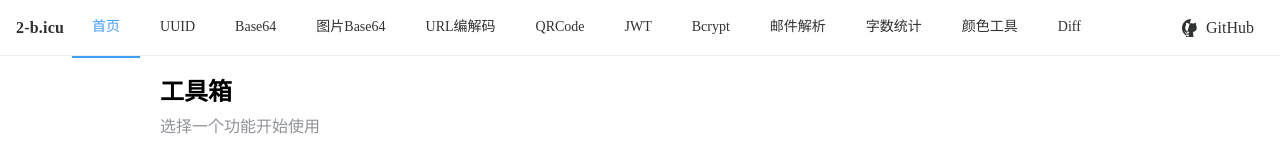
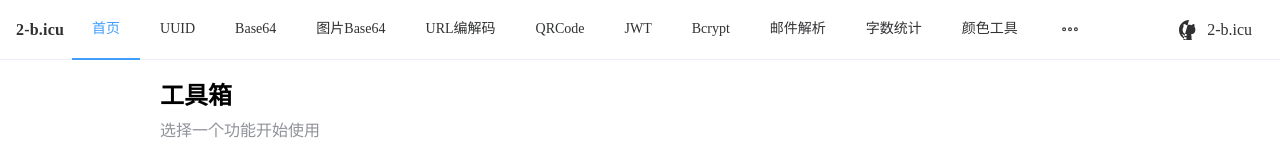
Before and after one commit to eya46/2-b.icu, a Nuxt app: page / in a window 1280 px wide. Shown: the top 152 px of the page. Built offline with nearby package versions, Linux system fonts and the light colour scheme.

Commit message:
fix: restore original github icon and text

```diff
--- a/app.vue
+++ b/app.vue
@@ -30,7 +30,6 @@
         mode="horizontal"
         :default-active="route.path"
         router
-        :unique-opened="true"
       >
         <el-menu-item v-for="item in navItems" :key="item.path" :index="item.path">
           {{ item.label }}
@@ -39,9 +38,9 @@
 
       <a href="https://github.com/eya46/2-b.icu" target="_blank" class="github-link">
         <svg class="github-icon" viewBox="0 0 24 24" fill="currentColor">
-          <path d="M12 0C5.373 0 0 5.373 0 12c0 5.302 3.438 9.8 8.207 11.387.599.111.793-.261.793-.577v-2.234c-3.338.726-4.033-1.416-4.033-1.416-.546-1.387-1.333-1.756-1.333-1.756-1.089-.745.083-.729.083-.729 1.205.084 1.839 1.237 1.839 1.237 1.07 1.834 2.807 1.304 3.492.997.107-.775.418-1.305.762-1.604-2.665-.305-5.467-1.334-5.467-5.931 0-1.311.469-2.381 1.236-3.221-.124-.303-.535-1.524.117-3.176 0 0 1.008-.322 3.301 1.23.957-.266 1.983-.399 3.003-.404 1.02.005 2.047.138 3.006.404 2.291-1.552 3.297-1.23 3.297-1.23.653 1.653.242 2.874.118 3.176.77.84 1.235 1.911 1.235 3.221 0 4.609-2.807 5.624-5.479 5.921.43.372.823 1.102.823 2.222v3.293c.319.192.694.801.576 4.765-1.589 8.199-6.086 8.199-11.386 0-6.627-5.373-12-12-12z"/>
+          <path d="M12 0c-6.626 0-12 5.373-12 12 0 5.302 3.438 9.8 8.207 11.387.599.111.793-.261.793-.577v-2.234c-3.338.726-4.033-1.416-4.033-1.416-.546-1.387-1.333-1.756-1.333-1.756-1.089-.745.083-.729.083-.729 1.205.084 1.839 1.237 1.839 1.237 1.07 1.834 2.807 1.304 3.492.997.107-.775.418-1.305.762-1.604-2.665-.305-5.467-1.334-5.467-5.931 0-1.311.469-2.381 1.236-3.221-.124-.303-.535-1.524.117-3.176 0 0 1.008-.322 3.301 1.23.957-.266 1.983-.399 3.003-.404 1.02.005 2.047.138 3.006.404 2.291-1.552 3.297-1.23 3.297-1.23.653 1.653.242 2.874.118 3.176.77.84 1.235 1.911 1.235 3.221 0 4.609-2.807 5.624-5.479 5.921.43.372.823 1.102.823 2.222v3.293c.319.192.694.801.576 4.765-1.589 8.199-6.086 8.199-11.386 0-6.627-5.373-12-12-12z"/>
         </svg>
-        <span class="github-text">GitHub</span>
+        <span>2-b.icu</span>
       </a>
     </el-header>
 
@@ -134,8 +133,8 @@
 .github-link {
   display: flex;
   align-items: center;
-  gap: 6px;
-  padding: 6px 10px;
+  gap: 8px;
+  padding: 8px 12px;
   color: var(--el-text-color-primary);
   text-decoration: none;
   border-radius: 6px;
@@ -150,28 +149,25 @@
 }
 
 .github-icon {
-  width: 18px;
-  height: 18px;
+  width: 20px;
+  height: 20px;
   flex-shrink: 0;
 }
 
-.github-text {
-  display: none;
-}
-
-/* Show GitHub text on larger screens */
 @media (min-width: 768px) {
-  .github-text {
-    display: inline;
-  }
-
   .app-header {
     padding: 0 16px;
+    height: 60px;
   }
 
   .app-main {
     padding: 16px;
     padding-bottom: 48px;
+    height: calc(100vh - 60px);
+  }
+
+  .app-brand {
+    font-size: inherit;
   }
 }
 </style>
```
